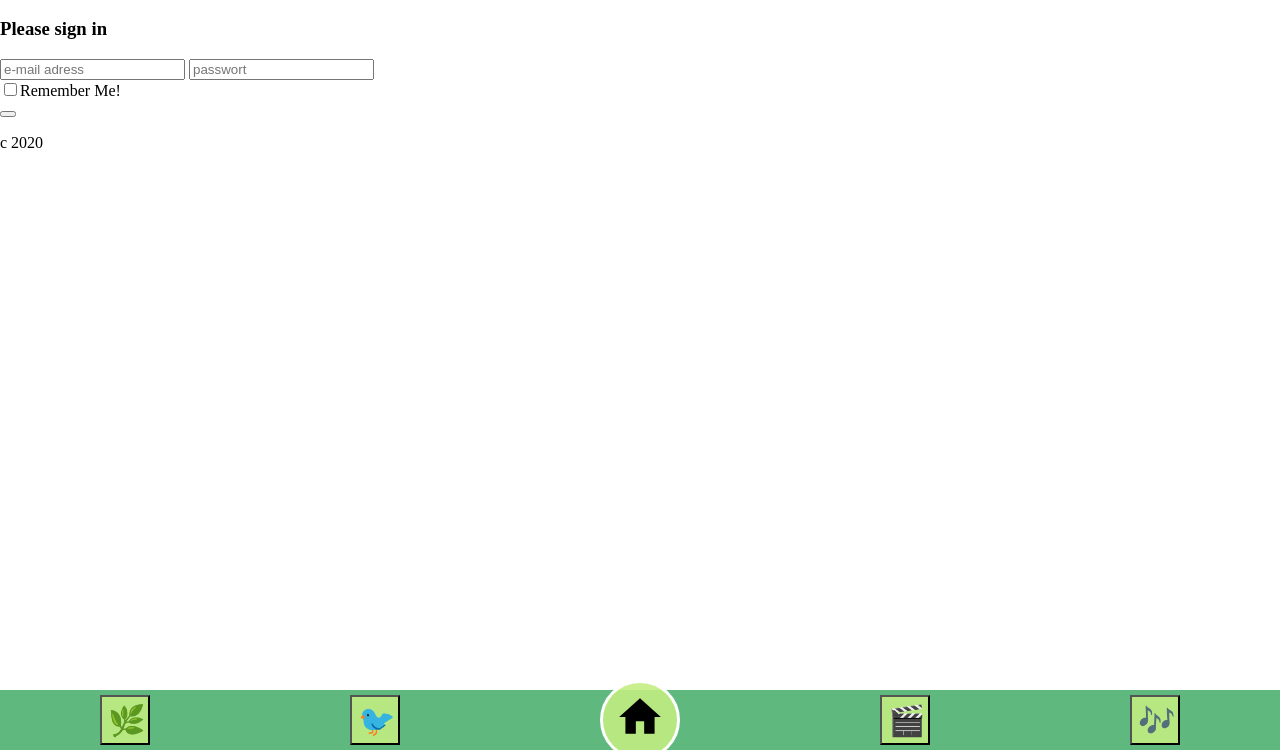
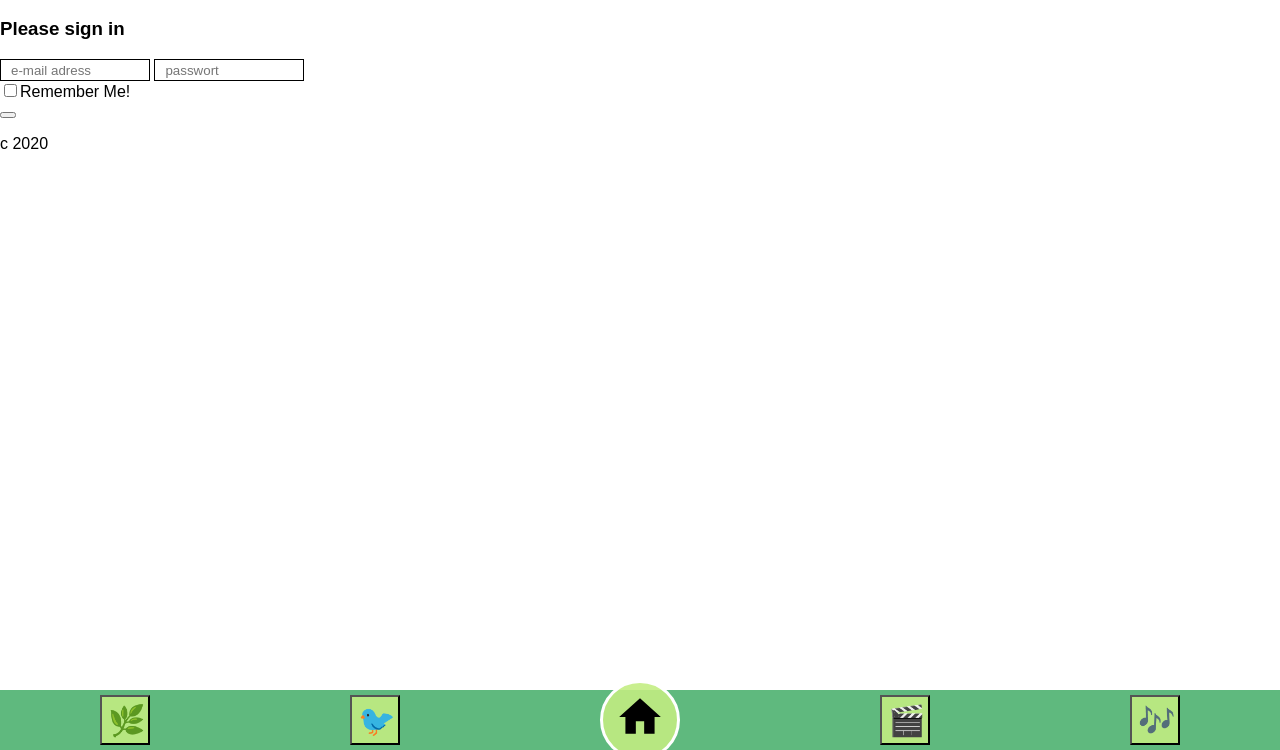
Before and after one commit to neuefische/newzeeland, a website: page index.html in a window 1280 px wide. Shown: the part 50-800 px from the top of the page. Drawn offline with nearby package versions, Linux system fonts and the light colour scheme; files that its build step writes are made by us from their sources.

Commit message:
Add scss file

```diff
--- a/src/components/footer.scss
+++ b/src/components/footer.scss
@@ -1,3 +1,5 @@
+/*This file contains the classes an id's for the footer.*/
+
 .bottom-nav {
   position: fixed;
   left: 0;
--- a/src/components/header.scss
+++ b/src/components/header.scss
@@ -1,3 +1,5 @@
+/* This file contains the classes and id's for the header and the headline.*/
+
 .header {
   font-family: fantasy;
   display: flex;
--- a/src/components/nav.scss
+++ b/src/components/nav.scss
@@ -1,3 +1,4 @@
+/*This file contains the classes an id's from the navigation bar. */
 .btn-nav {
   background-color: rgba(195, 238, 130, 0.89);
 
--- a/src/pages/home.scss
+++ b/src/pages/home.scss
@@ -0,0 +1,11 @@
+/* This scss files contains the styling classes and id's only used from the Home page.*/
+
+.main__signin {
+  font-family: fantasy;
+}
+.main__signin_input {
+  height: 20px;
+  width: 150px;
+  border: 1px solid black;
+  padding: 10px;
+}
--- a/src/styles.scss
+++ b/src/styles.scss
@@ -3,6 +3,9 @@
 *::before {
   box-sizing: border-box;
 }
+
+/* This is the main styling file. It contains the imports from the
+components and pages. It contains also the main structure from the project except navbar and footer. */
 
 @import "components/footer.scss";
 @import "components/header.scss";
```
